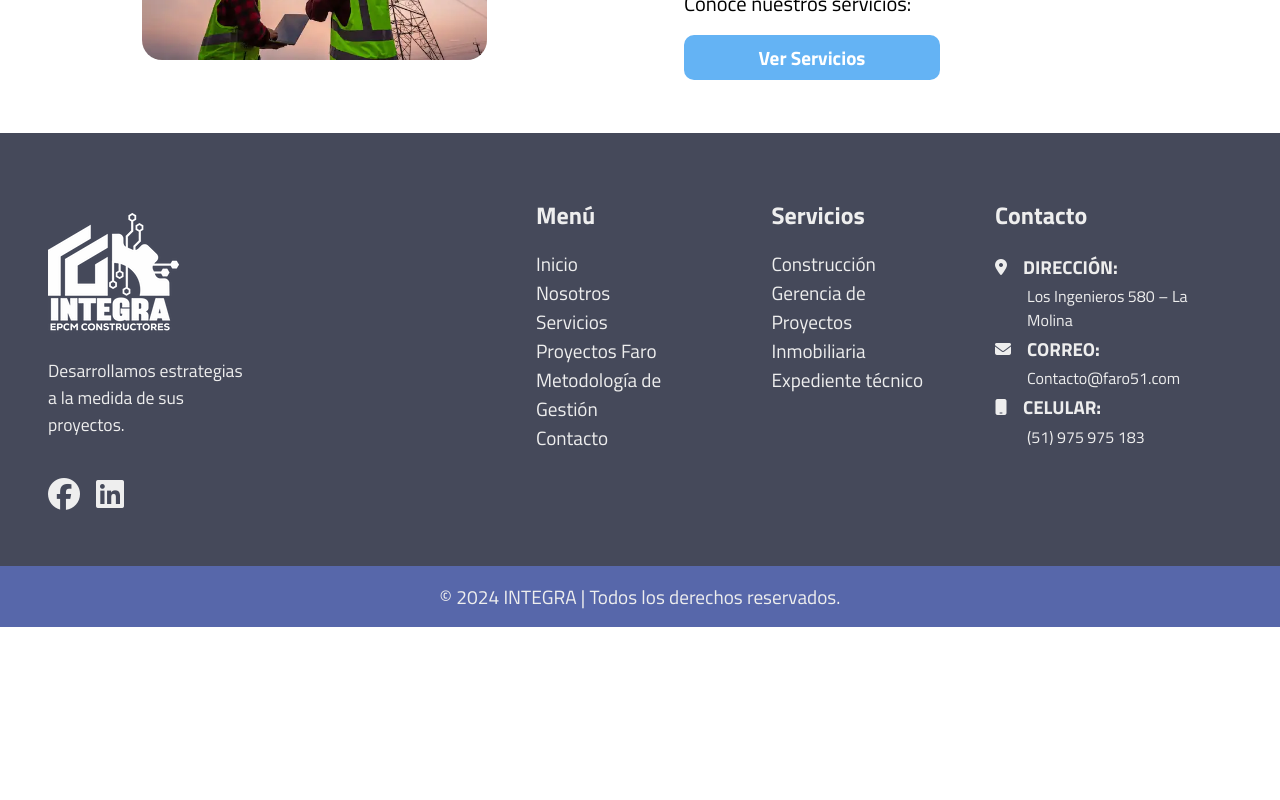
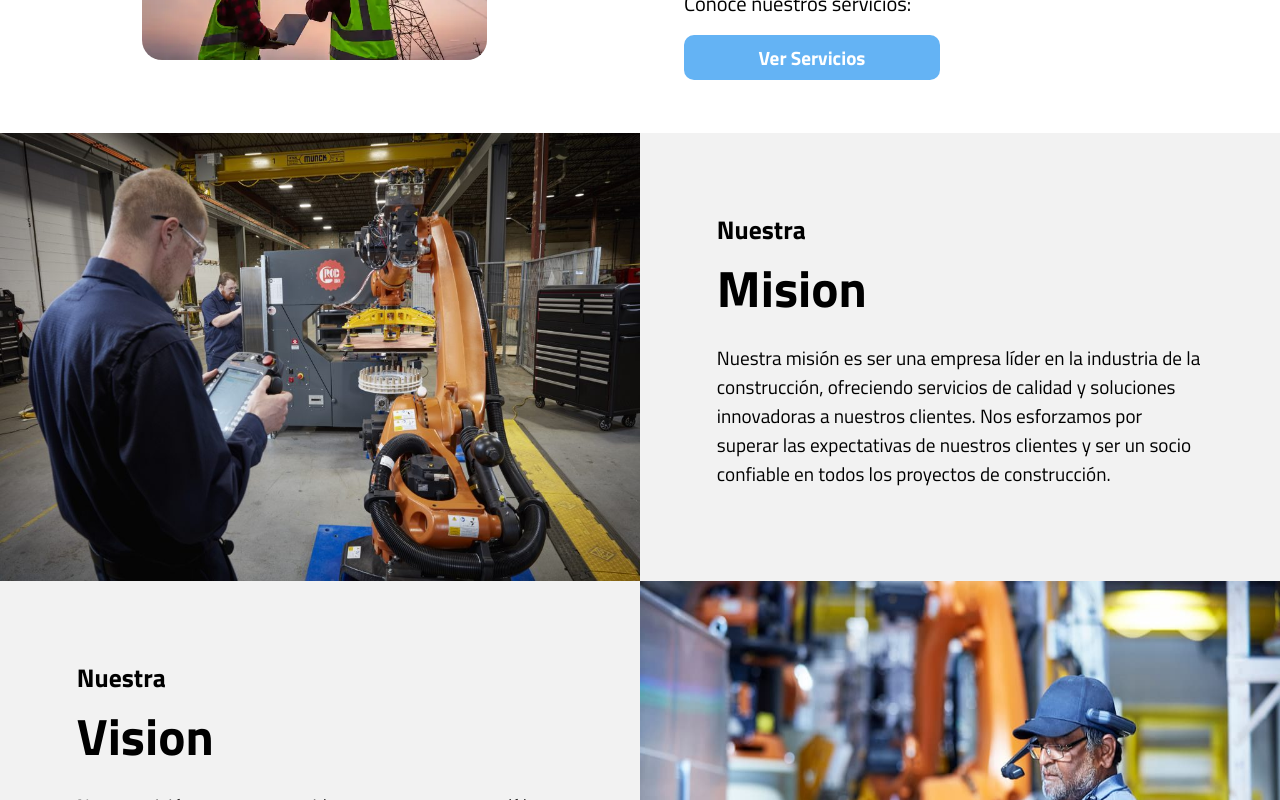
Before and after one commit to Alvaro-Neyra/INTEGRA-OFFICIAL-REPO, a React (Vite) app: page /nosotros in a window 1280 px wide. Shown: the part 1180-1980 px from the top of the page. Before the commit the page ends 1807 px from the top, so only its background shows below. Built offline with nearby package versions, Linux system fonts and the light colour scheme.

Commit message:
Adding mission and vision

```diff
--- a/src/components/ButtonLink.jsx
+++ b/src/components/ButtonLink.jsx
@@ -1,4 +1,3 @@
-import React from 'react';
 import styled from 'styled-components';
 import { Link } from 'react-router-dom';
 
@@ -13,9 +12,11 @@ const StyledLink = styled(Link)`
     text-align: center;
     background-color: ${props => props.backgroundColor};
     color: ${props => props.colorText};
-    &:hover {
-        background-color: ${props => props.backgroundHover};
-        color: ${props => props.colorHover};
+    @media(hover) {
+        &:hover {
+            background-color: ${props => props.backgroundHover};
+            color: ${props => props.colorHover};
+        }
     }
 `;
 
--- /dev/null
+++ b/src/components/ImageAndText.jsx
@@ -0,0 +1,84 @@
+import styled from 'styled-components';
+
+const StyledImageAndText = styled.section`
+    display: flex;
+    width: 100%;
+
+    @media screen and (max-width: 1024px) {
+        flex-direction: column;
+    }
+`;
+
+const StyledImg = styled.img`
+    width: 50vw;
+    order: ${props => props.order};
+
+    @media screen and (max-width: 1024px) {
+        width: 100vw;
+        order: 2;
+    }
+`;
+
+const StyledDiv = styled.div`
+    width: 50vw;
+    color: ${props => props.textColor ? props.textColor : 'black'};
+    background-color: ${props => props.backgroundColor ? props.backgroundColor : 'transparent'};
+    padding: 6vw;
+    order: ${props => props.order}; // Usar props para determinar el orden
+
+    img {
+        width: 100%;
+        height: 100%;
+    }
+
+    h2 {
+        font-size: 2vw;
+        font-weight: 800;
+        display: flex;
+        flex-direction: column;
+        justify-content: center;
+        align-items: flex-start;
+    }
+    h2 span:nth-child(2) {
+        font-size: 4vw;
+        font-weight: 10000;
+    }
+
+    p {
+        font-size: 1.5vw;
+        font-weight: 500;
+        padding-block: 1rem;
+    }
+    @media screen and (max-width: 1024px) {
+        width: 100vw;
+        order: 1;
+        h2 {
+            font-size: 3vw;
+        }
+        h2 span:nth-child(2) {
+            font-size: 5vw;
+        }
+        p {
+            font-size: 2.5vw;
+        }
+    }
+`;
+
+function ImageAndText({ firstText, firstHeading, secondHeading, text, image, backgroundColor, textColor }) {
+
+    const altText = `Image of ${secondHeading ? secondHeading : firstHeading}`;
+    const orderValue = firstText ? 1 : 2;
+    const orderImage = firstText ? 2 : 1;
+
+    return (
+        <StyledImageAndText>
+            <StyledImg src={image} alt={altText} title={altText} order={orderImage} />
+            <StyledDiv backgroundColor={backgroundColor} textColor={textColor} order={orderValue}>
+                <h2><span>{firstHeading}</span><span>{secondHeading}</span></h2>
+                <p>{text}</p>
+            </StyledDiv>
+        </StyledImageAndText>
+    );
+}
+
+export default ImageAndText;
--- a/src/views/Nosotros.jsx
+++ b/src/views/Nosotros.jsx
@@ -2,7 +2,10 @@ import Footer from "../components/Footer";
 import Welcome from "../components/Welcome";
 import Innovation from "../components/Innovation";
 import NavBar from "../components/NavBar";
+import ImageAndText from "../components/ImageAndText";
 import { useEffect } from "react";
+import missionImage from "../images/mision.jpg";
+import visionImage from "../images/vision.jpg";
 
 function Nosotros() {
     useEffect(() => {
@@ -16,6 +19,8 @@ function Nosotros() {
             <main>
                 <Welcome></Welcome>
                 <Innovation></Innovation>
+                <ImageAndText firstText={false} firstHeading="Nuestra" secondHeading="Mision" text="Nuestra misión es ser una empresa líder en la industria de la construcción, ofreciendo servicios de calidad y soluciones innovadoras a nuestros clientes. Nos esforzamos por superar las expectativas de nuestros clientes y ser un socio confiable en todos los proyectos de construcción." image={missionImage} backgroundColor="hsl(0, 0%, 95%)" textColor=""></ImageAndText>
+                <ImageAndText firstText={true} firstHeading="Nuestra" secondHeading="Vision" text="Nuestra visión es ser reconocidos como una empresa líder en la industria de la construcción, ofreciendo servicios de calidad y soluciones innovadoras a nuestros clientes. Nos esforzamos por superar las expectativas de nuestros clientes y ser un socio confiable en todos los proyectos de construcción." image={visionImage} backgroundColor="hsl(0, 0%, 95%)" textColor=""></ImageAndText>
             </main>
             <Footer></Footer>
         </>
```
Also changed, not shown: src/images/mision.jpg (added), src/images/vision.jpg (added).
